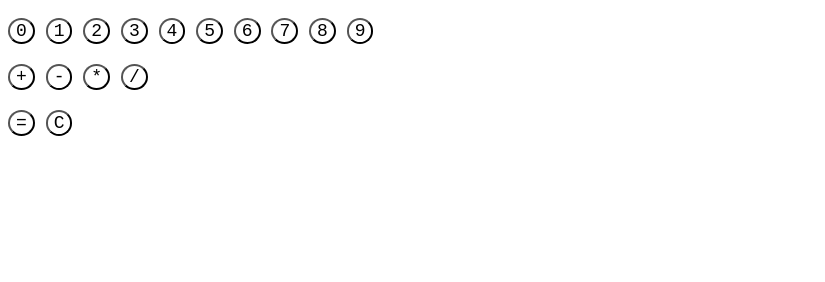
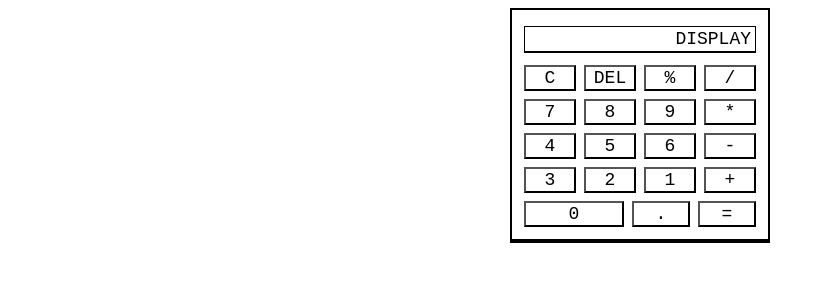
Before and after one commit to grantkendall/calculator, a plain HTML site: page index.html in a window 1280 px wide. Shown: the whole page, without its empty margins (0-825 px from the left). Drawn offline with Linux system fonts and the light colour scheme.

Commit message:
Design calculator layout
Restructured HTML and CSS to mimic modern calculators. The layout is a
solid base to build upon. Refactor of classes and variable references
incoming.

```diff
--- a/index.html
+++ b/index.html
@@ -5,11 +5,47 @@
 </head>
 
 <body>
-    <div>
+    <!-- Refactor the old buttons into the .calc layout -->
+    <div class="calc">
+        <div>
+            <p>DISPLAY</p>
+        </div>
+        <div>
+            <button>C</button>
+            <button>DEL</button>
+            <button>%</button>
+            <button>/</button>
+        </div>
+        <div>
+            <button>7</button>
+            <button>8</button>
+            <button>9</button>
+            <button>*</button>
+        </div>
+        <div>
+            <button>4</button>
+            <button>5</button>
+            <button>6</button>
+            <button>-</button>
+        </div>
+        <div>
+            <button>3</button>
+            <button>2</button>
+            <button>1</button>
+            <button>+</button>
+        </div>
+        <div>
+            <button id="zero">0</button>
+            <button>.</button>
+            <button>=</button>
+        </div>
+    </div>
+
+    <!-- <div>
         <p class="output"></p>
-    </div>
-    <div class="btns">
-        <div class="numbers">
+    </div> -->
+    <!-- <div class="btns"> -->
+        <!-- <div class="numbers">
             <button id="zero">0</button>
             <button id="one">1</button>
             <button id="two">2</button>
@@ -30,8 +66,8 @@
         <div>
             <button id="equals">=</button>
             <button id="clear">C</button>
-        </div>
-    </div>
+        </div> -->
+    <!-- </div> -->
 <script src="main.js"></script>
 </body>
 </html>
--- a/main.js
+++ b/main.js
@@ -1,8 +1,10 @@
+// x and y are only accepting single-digit values
 let x;
 let y;
 let operator;
 let result;
 
+// After HTML refactor, double-check variable references
 const numbers = document.querySelectorAll(".numbers button");
 const operators = document.querySelectorAll(".operators button");
 const output = document.querySelector(".output");
@@ -26,11 +28,13 @@ const clearOutput = (() => {
     x = undefined;
     y = undefined;
     operator = undefined;
-})
+});
 
+// 0 isn't being printed
 numbers.forEach(btn => {
     btn.addEventListener("click", () => {
         if (x != undefined) {
+            // Might be a way to do this that doesn't rely on the button's text
             y = +btn.textContent;
         }
         else {
--- a/style.css
+++ b/style.css
@@ -3,13 +3,56 @@
     font-size: 18px;
 }
 
+/* body {
+    width: 180px;
+    margin: 0 auto;
+    text-align: center;
+}
+
+.output {
+    height: 40px;
+    margin: 0 auto;
+    border: 1px solid black;
+}
+
 .btns {
+    margin-top: 18px;
     display: flex;
     flex-direction: column;
+    align-items: center;
     row-gap: 20px;
+}
+*/
+
+.calc {
+    display: flex;
+    flex-direction: column;
+    width: 240px;
+    padding: 8px;
+    margin: auto;
+    border: 2px solid black;
+    border-bottom: 4px solid black;
+}
+
+.calc div {
+    display: flex;
+}
+
+#zero {
+    flex-grow: 2;
 }
 
 button {
-    border-radius: 50%;
+    flex: 1;
     background-color: white;
+    margin: 4px;
 }
+
+p {
+    flex: 1;
+    text-align: right;
+    padding: 2px 4px;
+    margin: 8px 4px;
+    border: 1px solid black;
+    border-bottom: 2px solid black;
+}
```
